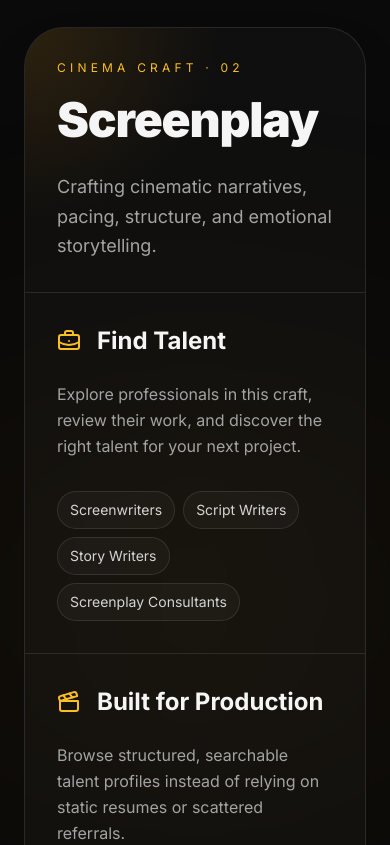
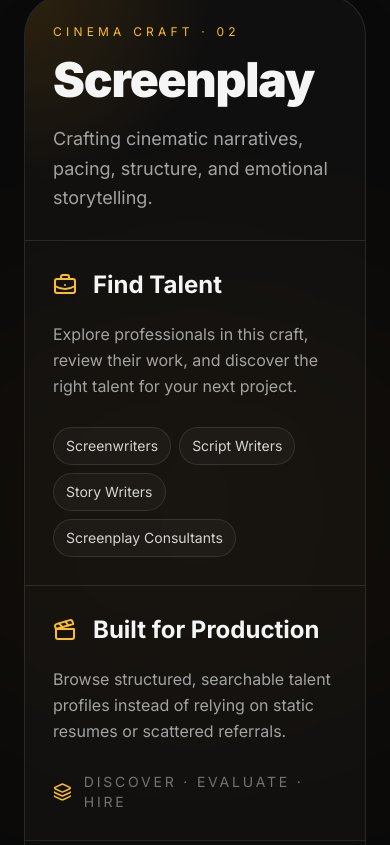
Before and after one commit to abhinavreddy2684-droid/PR.Pre.Pro.Post, a React (Vite) app in the folder 24-crafts/: page / in a window 390 px wide. Shown: the part 1799-2644 px from the top of the page. Built offline with nearby package versions, Linux system fonts and the light colour scheme.

Commit message:
Fit CinemaReel craft detail to viewport

```diff
--- a/24-crafts/src/sections/CinemaReel.jsx
+++ b/24-crafts/src/sections/CinemaReel.jsx
@@ -23,11 +23,21 @@ export default function CinemaReel() {
       const navbar = document.querySelector("header");
       const navbarHeight = navbar?.getBoundingClientRect().height ?? 0;
       const topGap = 16;
+      const bottomGap = 16;
       const cardTop = cardRect.top + window.scrollY;
-      const cardCenter = cardTop + cardRect.height / 2;
-      const availableViewportHeight = window.innerHeight - navbarHeight - topGap;
-      const availableViewportCenter = navbarHeight + topGap + availableViewportHeight / 2;
-      const targetScroll = Math.max(cardCenter - availableViewportCenter, 0);
+      const cardHeight = cardRect.height;
+      const availableViewportHeight = window.innerHeight - navbarHeight - topGap - bottomGap;
+
+      // Keep the card between the fixed navbar and the bottom of the viewport.
+      // The card itself is sized to the available viewport, so this places its
+      // top and bottom edges naturally inside the visible screen.
+      const viewportTop = navbarHeight + topGap;
+      const viewportBottom = window.innerHeight - bottomGap;
+      const fitsViewport = cardHeight <= availableViewportHeight;
+      const targetViewportTop = fitsViewport
+        ? viewportTop
+        : Math.max(viewportBottom - cardHeight, viewportTop);
+      const targetScroll = Math.max(cardTop - targetViewportTop, 0);
 
       window.scrollTo({
         top: targetScroll,
@@ -91,35 +101,35 @@ export default function CinemaReel() {
 
       <section
         aria-live="polite"
-        className="relative max-w-6xl mx-auto px-6 pt-16 pb-20 md:pt-20"
+        className="relative max-w-6xl mx-auto px-6 py-8 md:py-10 min-h-[calc(100svh-7rem)] flex items-start"
       >
         <div className="absolute left-1/2 top-1/2 -translate-x-1/2 -translate-y-1/2 w-[650px] h-[450px] rounded-full bg-amber-500/[0.05] blur-[140px] pointer-events-none" />
 
         <div
           ref={detailCardRef}
           key={activeCraft.id}
-          className="relative z-10 rounded-[2.5rem] border border-white/10 bg-white/[0.025] overflow-hidden shadow-2xl animate-fade-in-up"
+          className="relative z-10 w-full min-h-[calc(100svh-9rem)] rounded-[2.5rem] border border-white/10 bg-white/[0.025] overflow-hidden shadow-2xl animate-fade-in-up flex flex-col"
         >
-          <div className="relative p-8 md:p-14 border-b border-white/10">
+          <div className="relative p-7 md:p-10 border-b border-white/10 shrink-0">
             <div className="absolute inset-0 bg-[radial-gradient(circle_at_top_left,rgba(245,158,11,0.13),transparent_45%)] pointer-events-none" />
             <div className="relative max-w-4xl">
               <p className="uppercase tracking-[0.35em] text-xs text-amber-400">Cinema Craft · {String(activeCraft.id).padStart(2, "0")}</p>
-              <h3 className="mt-5 text-5xl md:text-7xl font-black tracking-tight">{activeCraft.title}</h3>
-              <p className="mt-7 text-lg md:text-xl text-neutral-400 leading-relaxed max-w-3xl">{activeCraft.description}</p>
+              <h3 className="mt-4 text-5xl md:text-6xl font-black tracking-tight">{activeCraft.title}</h3>
+              <p className="mt-5 text-lg md:text-xl text-neutral-400 leading-relaxed max-w-3xl">{activeCraft.description}</p>
             </div>
           </div>
 
-          <div className="grid lg:grid-cols-2 divide-y lg:divide-y-0 lg:divide-x divide-white/10">
-            <div className="p-8 md:p-12">
+          <div className="grid lg:grid-cols-2 divide-y lg:divide-y-0 lg:divide-x divide-white/10 flex-1">
+            <div className="p-7 md:p-9 flex flex-col justify-center">
               <div className="flex items-center gap-4">
                 <BriefcaseBusiness className="text-amber-400" />
                 <h4 className="text-2xl font-bold">Find Talent</h4>
               </div>
-              <p className="mt-6 text-neutral-400 leading-relaxed">
+              <p className="mt-5 text-neutral-400 leading-relaxed">
                 Explore professionals in this craft, review their work, and discover the right talent for your next project.
               </p>
 
-              <div className="mt-8 flex flex-wrap gap-2">
+              <div className="mt-7 flex flex-wrap gap-2">
                 {activeCraft.talentTypes.map((talentType) => (
                   <span key={talentType} className="px-3 py-2 rounded-full border border-white/10 bg-white/[0.03] text-sm text-neutral-300">
                     {talentType}
@@ -128,23 +138,23 @@ export default function CinemaReel() {
               </div>
             </div>
 
-            <div className="p-8 md:p-12">
+            <div className="p-7 md:p-9 flex flex-col justify-center">
               <div className="flex items-center gap-4">
                 <Clapperboard className="text-amber-400" />
                 <h4 className="text-2xl font-bold">Built for Production</h4>
               </div>
-              <p className="mt-6 text-neutral-400 leading-relaxed">
+              <p className="mt-5 text-neutral-400 leading-relaxed">
                 Browse structured, searchable talent profiles instead of relying on static resumes or scattered referrals.
               </p>
 
-              <div className="mt-8 flex items-center gap-3">
+              <div className="mt-7 flex items-center gap-3">
                 <Layers3 className="text-amber-400" size={20} />
                 <span className="text-sm uppercase tracking-[0.2em] text-neutral-500">Discover · Evaluate · Hire</span>
               </div>
             </div>
           </div>
 
-          <div className="p-8 md:p-10 border-t border-white/10 flex flex-col sm:flex-row sm:items-center sm:justify-between gap-6 bg-black/20">
+          <div className="p-6 md:p-8 border-t border-white/10 flex flex-col sm:flex-row sm:items-center sm:justify-between gap-5 bg-black/20 shrink-0">
             <div>
               <p className="text-sm text-neutral-500">Explore available talent in {activeCraft.title}.</p>
               <p className="mt-2 text-xs text-neutral-600">Profiles are currently powered by mock marketplace data.</p>
```
